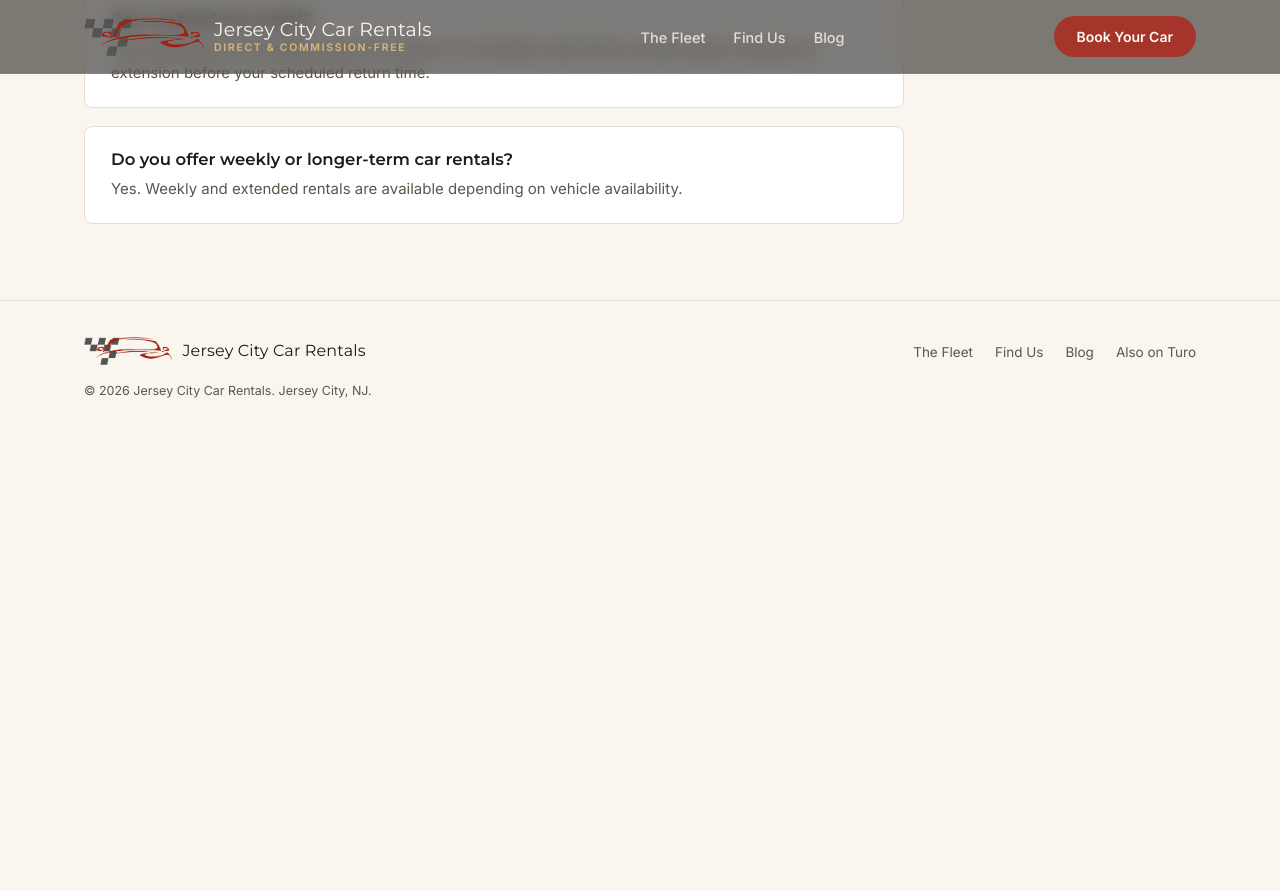
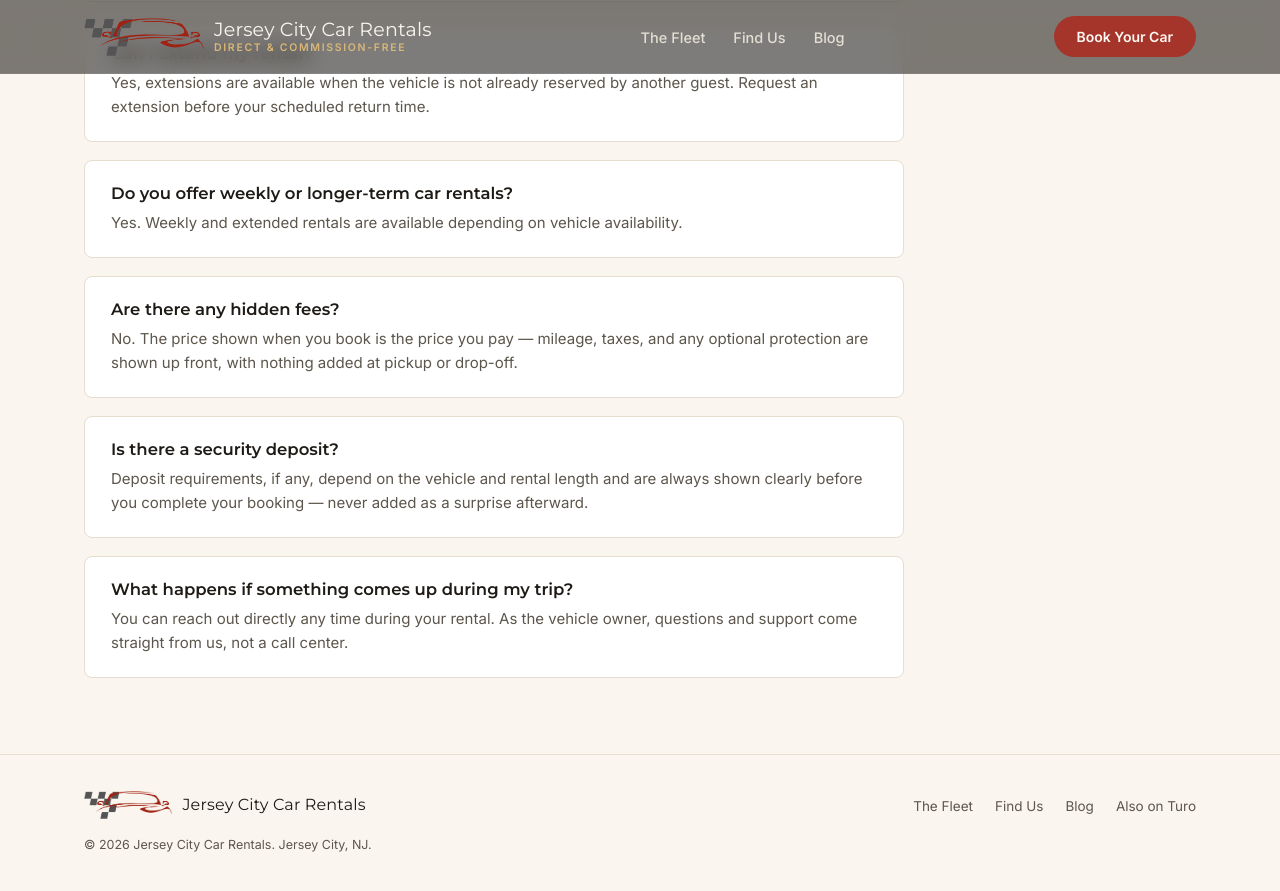
Before and after one commit to TiffRoxburyHill/jerseycitycarrentals, a Jekyll site: the page index.html, which Jekyll copies as it is, in a window 1280 px wide and 900 px high, scrolled down 5293 px. Shown: the top 891 px of the window. Built offline with Jekyll 4.4.1, drawn with Linux system fonts in a browser that asks for light colours; before the commit the page ends 5739 px from its top, so only the background shows below that; some of the changed text lies outside the part shown.

Commit message:
Add no-hidden-fees messaging and 3 FAQ cards

```diff
--- a/index.html
+++ b/index.html
@@ -4,7 +4,7 @@
 <meta charset="UTF-8">
 <meta name="viewport" content="width=device-width, initial-scale=1.0">
 <title>Jersey City Car Rentals | Direct, Commission-Free Rentals</title>
-<meta name="description" content="Book a Hyundai Elantra or Tucson directly in Jersey City, NJ — no marketplace service fees. Waterfront pickup near the light rail, ready when you are.">
+<meta name="description" content="Book a Hyundai Elantra or Tucson directly in Jersey City, NJ — no hidden fees. Waterfront pickup near the light rail, ready when you are.">
 <link rel="canonical" href="https://jerseycitycarrentals.com/">
 <meta property="og:type" content="website">
 <meta property="og:title" content="Jersey City Car Rentals — Book Direct">
@@ -77,7 +77,7 @@
     <div class="section-head" data-reveal>
       <span class="eyebrow">The Fleet</span>
       <h2>Reliable Cars, ready when you are.</h2>
-      <p>Our lineup of fuel-efficient cars is based in Jersey City with easy access to Manhattan, Newark Airport, and the Turnpike. Long and short-term rental available. Book for the day or several months.</p>
+      <p>Our lineup of fuel-efficient cars is based in Jersey City with easy access to Manhattan, Newark Airport, and the Turnpike. Long and short-term rental available. Book for the day or several months. The price you see is the price you pay.</p>
     </div>
     <div class="fleet-grid" data-reveal>
       <div class="fleet-card wide">
@@ -166,6 +166,7 @@
     <div>
       <h2>Ready to Go?</h2>
       <p>Check live availability and reserve directly — takes about two minutes.</p>
+      <p>Straightforward pricing. No hidden fees. Real person to call if you need us.</p>
     </div>
     <a class="btn btn-primary" href="https://checkout.wheelbasepro.com/r/reserve?owner_id=4490085&amp;rental_category=auto" target="_blank" rel="noopener">Book Your Car Today</a>
   </div>
@@ -210,6 +211,18 @@
       <h3>Do you offer weekly or longer-term car rentals?</h3>
       <p>Yes. Weekly and extended rentals are available depending on vehicle availability.</p>
     </div>
+    <div class="faq-item">
+      <h3>Are there any hidden fees?</h3>
+      <p>No. The price shown when you book is the price you pay — mileage, taxes, and any optional protection are shown up front, with nothing added at pickup or drop-off.</p>
+    </div>
+    <div class="faq-item">
+      <h3>Is there a security deposit?</h3>
+      <p>Deposit requirements, if any, depend on the vehicle and rental length and are always shown clearly before you complete your booking — never added as a surprise afterward.</p>
+    </div>
+    <div class="faq-item">
+      <h3>What happens if something comes up during my trip?</h3>
+      <p>You can reach out directly any time during your rental. As the vehicle owner, questions and support come straight from us, not a call center.</p>
+    </div>
   </div>
 </section>
 
```
